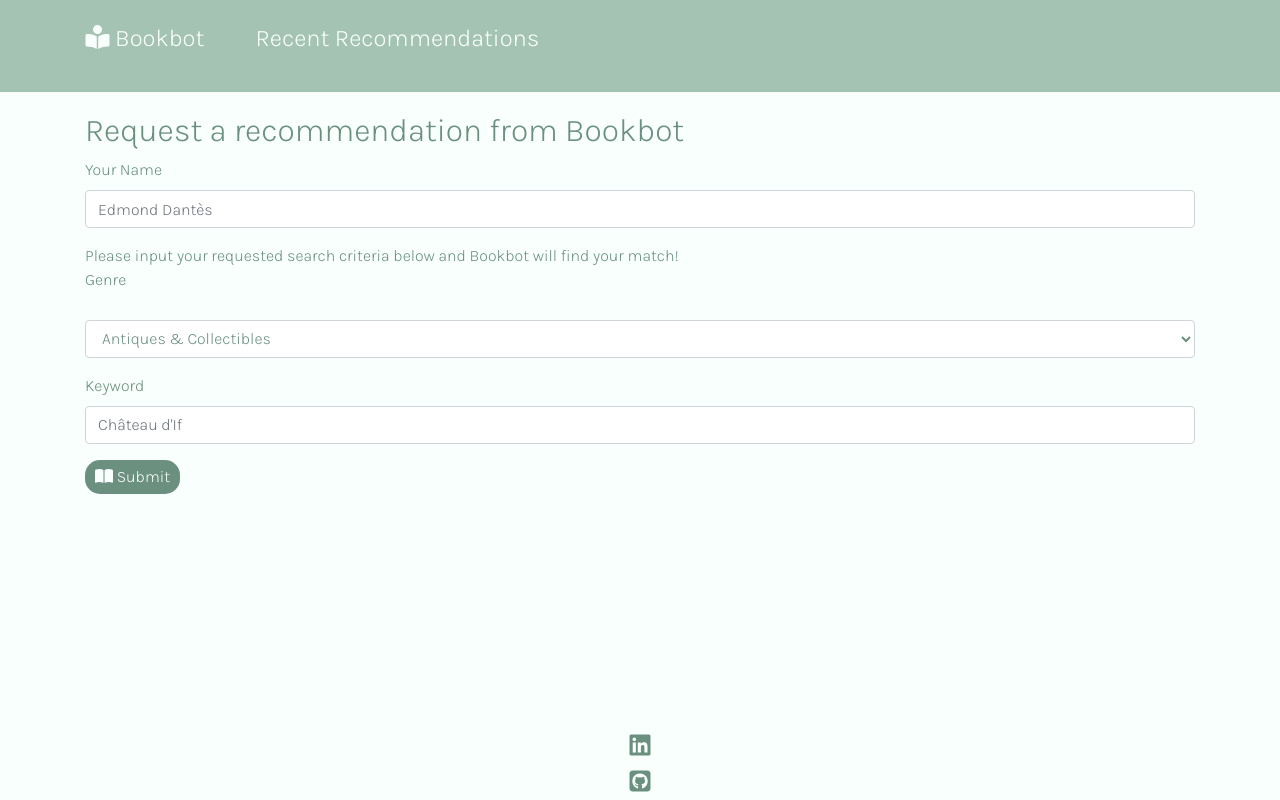
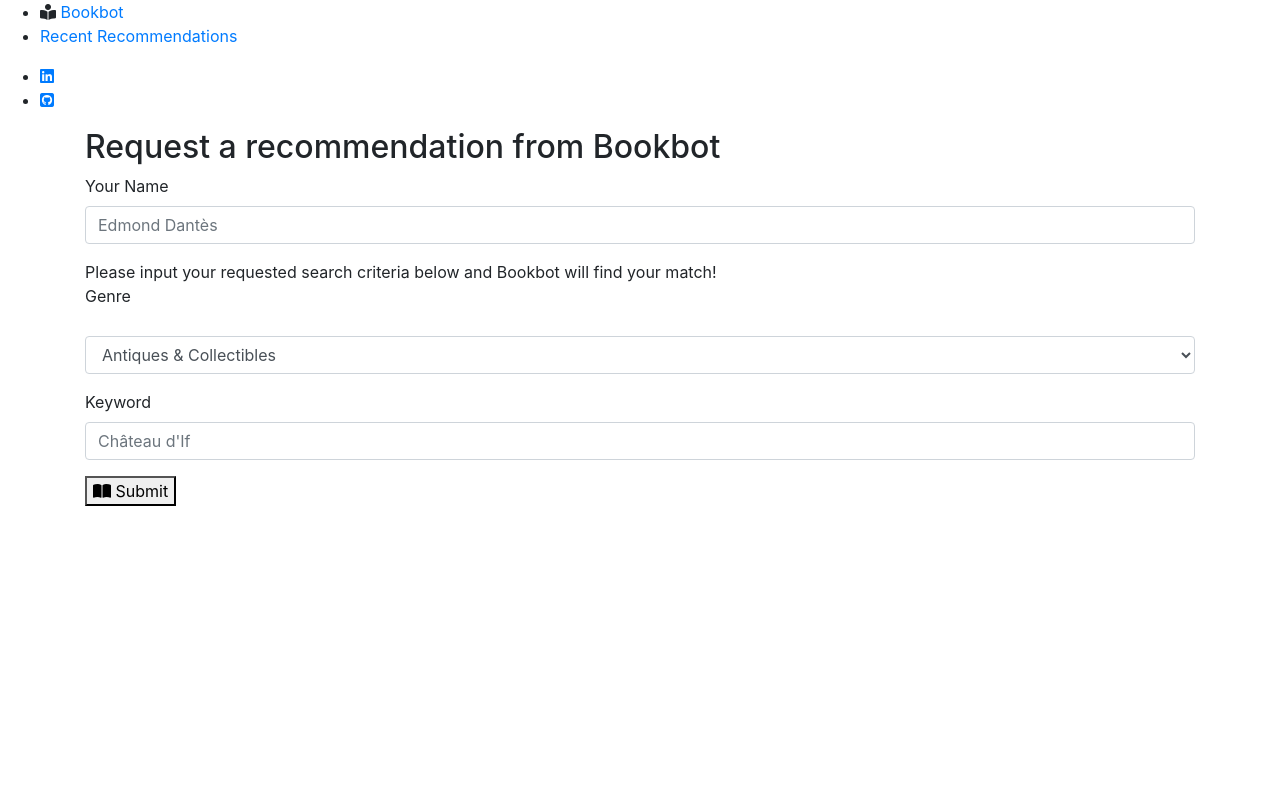
Before and after one commit to kschlough/bookbot, a Flask app: page /form in a window 1280 px wide. Run offline with Flask 2, Linux system fonts and the light colour scheme; parts of the project's set-up code (start-up, migrations or seed data) failed here and were passed over; some libraries are stand-ins or nearby versions.

Commit message:
Removed all styling to start from scratch

```diff
--- a/static/style.css
+++ b/static/style.css
@@ -1,180 +1 @@
 /* colour sheme: https://www.schemecolor.com/cambridge-shades.php */
-
-title {
-    font-family: 'Karla', sans-serif;
-}
-
-h1 {
-    font-family: 'Karla', sans-serif;
-    color: #6B9080;
-}
-
-h2 {
-    font-family: 'Karla', sans-serif;
-    color: #6B9080;
-}
-
-body {
-    font-family: 'Karla', sans-serif;
-    background-color: #F9FFFC;
-    color: #6B9080;
-
-}
-
-/* display for returned recommendation formatting */
-#book-image {
-    position: relative;
-    float: left;
-}
-
-#title-author {
-    position: relative;
-    text-align: center;
-    top: 50%;
-    left: 50%;
-    transform: translate(-50%, -50%);
-}
-
-#book-info {
-    position: absolute;
-    text-align: center;
-    top: 50%;
-    left: 50%;
-    transform: translate(-50%, -50%);
-}
-
-.form-control {
-    font-family: 'Karla', sans-serif;
-    color: #6B9080;
-}
-
-/* button/instruction */
-.instructions {
-    font-family: 'Karla', sans-serif;
-    display: inline-block;
-
-}
-
-button {
-    font-family: 'Karla', sans-serif;
-    background-color: #6B9080;
-}
-
-#submit-form-button {
-    border-radius: 15px;
-    border-color: none;
-    border-style: none;
-    color: #F9FFFC;
-    padding-top: 5px;
-    padding-bottom: 5px;
-    padding-left: 10px;
-    padding-right: 10px;
-}
-
-/* navbar */
-li {
-    list-style-type: none;
-    margin: 0 2vw;
-    /* vh = viewport height, like width */
-    font-size: 3vh;
-}
-
-#nav-options {
-    /* default - flex-direction: row */
-    display: flex;
-}
-
-#navbar {
-    text-decoration: none;
-    /* vw = viewport width */
-    width: 100vw;
-    padding: 20px;
-    background-color: #6B9080;
-    color: #F9FFFC;
-
-}
-
-#navbar:hover {
-    background-color: #A4C3B2;
-}
-
-
-.navlink:hover {
-    color: #F9FFFC;
-    text-decoration-color: #6B9080;
-}
-
-.navlink {
-    text-decoration: none;
-    color: #F9FFFC;
-
-}
-
-a {
-    color: inherit;
-}
-
-a:hover {
-    color: inherit;
-    text-decoration-color: #6B9080;
-
-}
-
-
-
-/* homepage */
-
-.homepage {
-    color: #6B9080;
-    text-align: center;
-    text-decoration-color: #6B9080;
-    position: fixed;
-    padding-top: 20px;
-    width: 100%;
-    height: auto;
-    top: 50%;
-    left: 50%;
-    transform: translate(-50%, -100%);
-}
-
-#choice {
-    padding-bottom: 20px;
-}
-
-
-#homepage-options {
-    display: inline;
-    padding-top: 50px;
-}
-
-.container {
-    padding-top: 20px;
-    padding-bottom: 20px;
-}
-
-#homepage-img {
-    background-image: url('/static/unsplash-book.jpg');
-    background-repeat: no-repeat;
-    background-size: cover;
-    opacity: 0.5;
-
-}
-
-
-/* footer */
-#footer {
-    background-color: #F9FFFC;
-    position: fixed;
-    bottom: 0;
-    width: 100%;
-    text-align: center;
-    justify-content: center;
-    margin-left: auto;
-    margin-right: auto;
-
-}
-
-#footer-links {
-    display: inline;
-
-}
```
